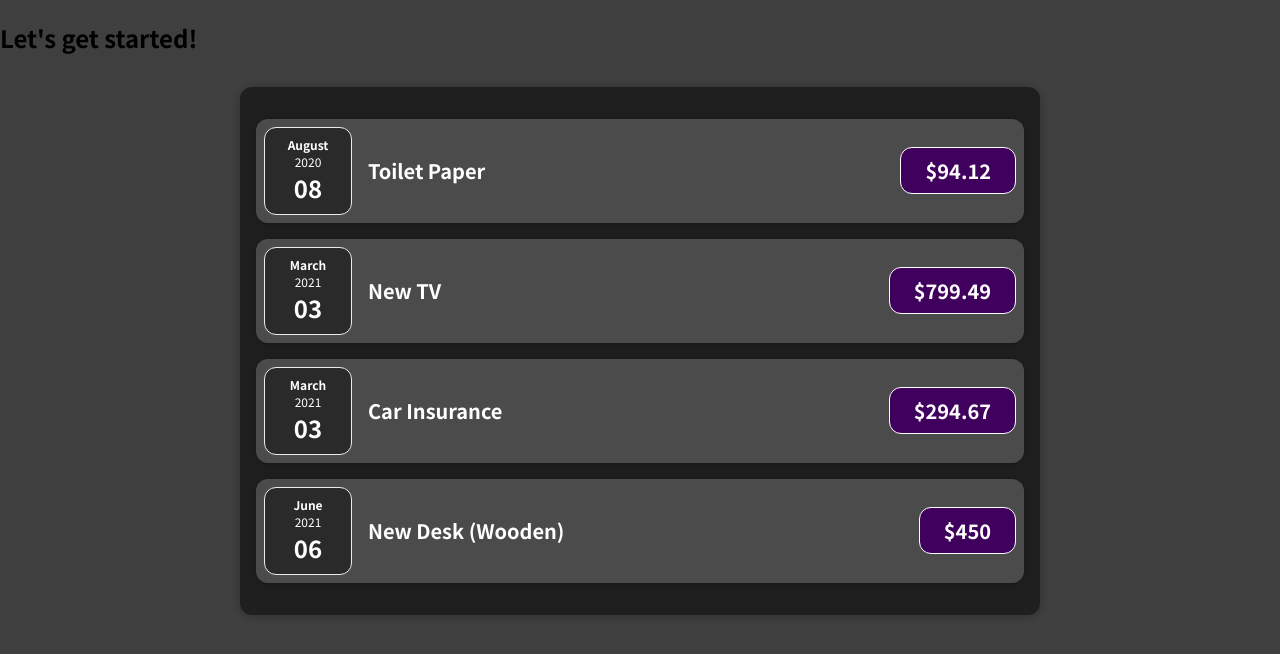
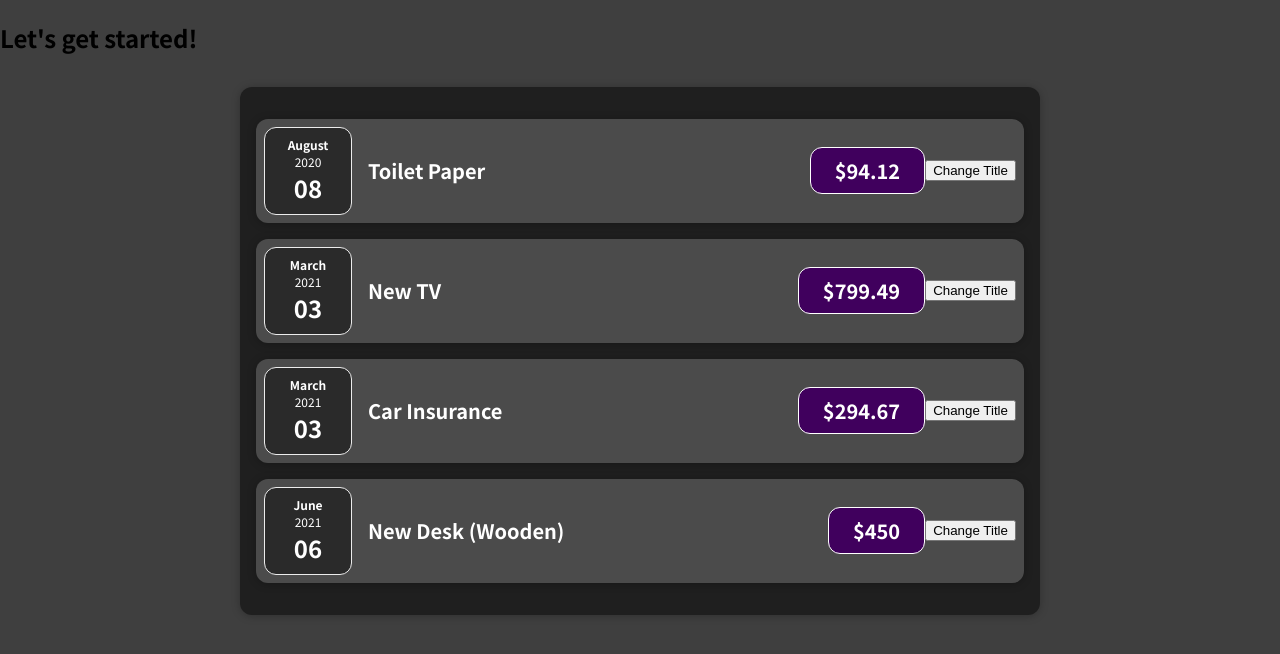
Before and after one commit to taibuharoub/expense-tracker, a React (Create React App) app: page / in a window 1280 px wide. Shown: the top 654 px of the page. Built offline with nearby package versions, Linux system fonts and the light colour scheme.

Commit message:
Handle events

```diff
--- a/src/Components/Expenses/ExpenseItem.js
+++ b/src/Components/Expenses/ExpenseItem.js
@@ -3,6 +3,9 @@ import Card from "../UI/Card";
 import "./ExpenseItem.css";
 
 const ExpenseItem = (props) => {
+  const clickHandler = () => {
+    console.log("Clicked!");
+  };
   return (
     <Card className="expense-item">
       <ExpenseDate date={props.date} />
@@ -10,6 +13,14 @@ const ExpenseItem = (props) => {
         <h2>{props.title}</h2>
         <div className="expense-item__price">${props.amount}</div>
       </div>
+      <button onClick={clickHandler}>Change Title</button>
+      {/* <button
+        onClick={() => {
+          console.log("Clicked");
+        }}
+      >
+        Change Title
+      </button> */}
     </Card>
   );
 };
```
